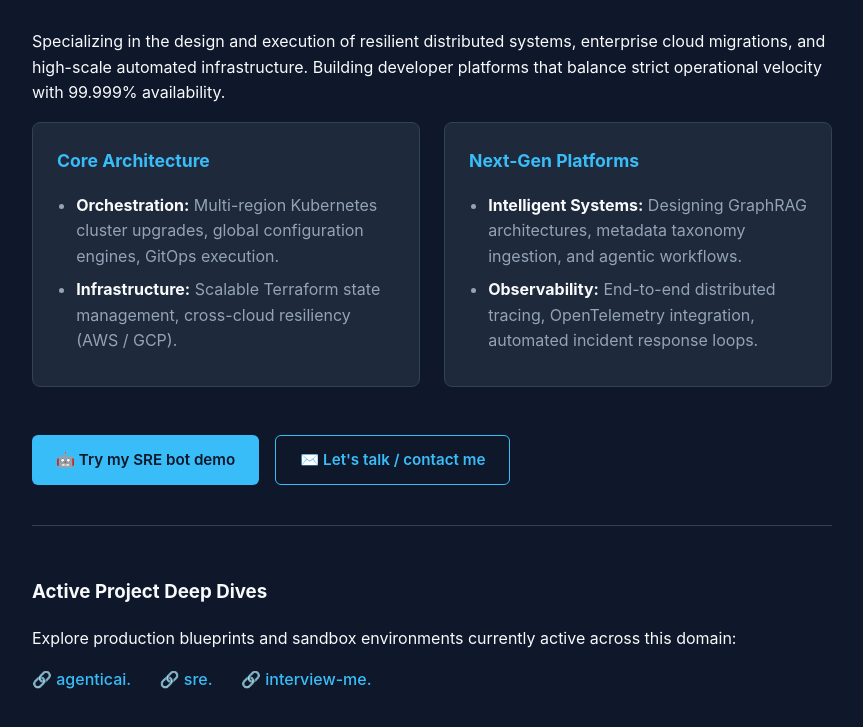
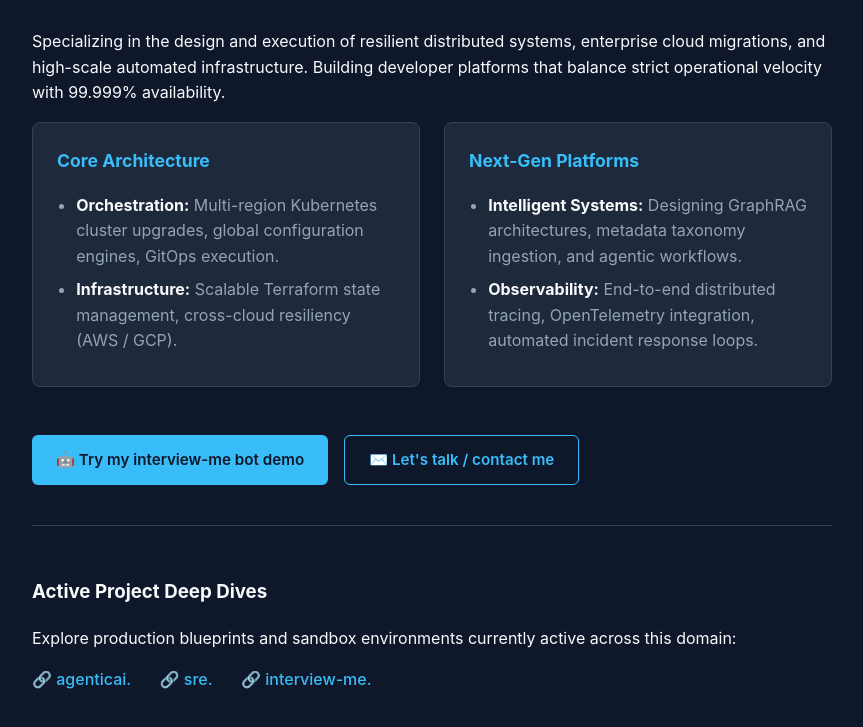
Before and after one commit to ksrinimba/personal-website, a plain HTML site: page index.html in a window 1280 px wide. Shown: the part 167-894 px from the top of the page, without its empty margins (208-1071 px from the left). Drawn offline with Linux system fonts and the light colour scheme.

Commit message:
Update SRE bot demo button text to interview-me

```diff
--- a/index.html
+++ b/index.html
@@ -143,7 +143,7 @@
         </section>
 
         <section class="quick-links">
-            <a href="https://sre.devopscloudarchitect.com" class="btn btn-accent" target="_blank" rel="noopener noreferrer">🤖 Try my SRE bot demo</a>
+            <a href="https://sre.devopscloudarchitect.com" class="btn btn-accent" target="_blank" rel="noopener noreferrer">🤖 Try my interview-me bot demo</a>
             <a href="contact.html" class="btn btn-outline">✉️ Let's talk / contact me</a>
         </section>
 
```
